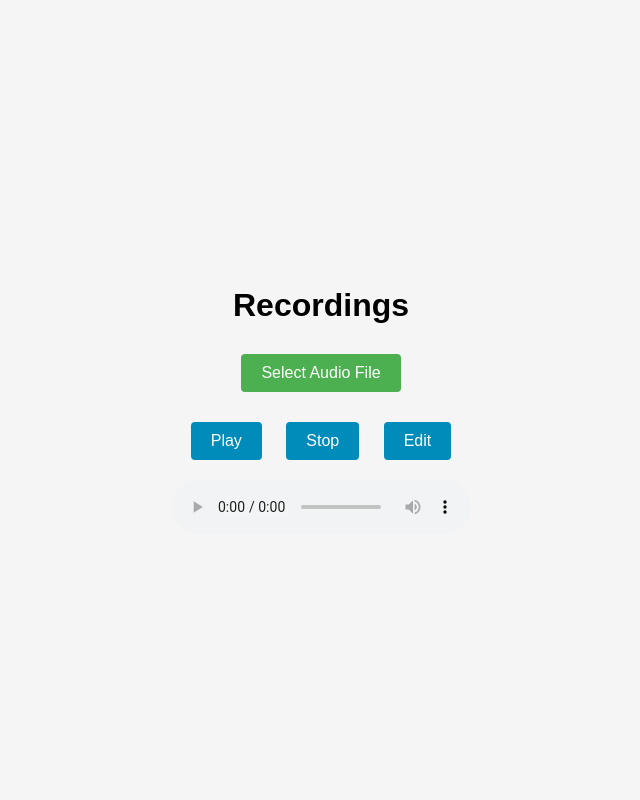
After one commit to lizamozy/Liza-Talia-Final-Proj, a Flask app: template templates/recordings.html in a window 1280 px wide. The commit adds this page. Shown: the whole page, without its empty margins (319-959 px from the left). Run offline with Flask 3, Linux system fonts and the light colour scheme; the template is opened without the code that fills it, so the values that code supplies are empty.

Commit message:
got record button to work, need to now show recordings

```diff
--- a/app.py
+++ b/app.py
@@ -13,25 +13,63 @@
 #all important imports
     #other py files in this folder, simple audio, blah blah
 import thing_file
+import main
+import record
 # ======== Initialize flask app ===========
 app = Flask(__name__)
 
 
 @app.route('/'+thing_file.thing_name)
 def show_home():
+    main.setup()
     return render_template('main_page.html')
 
-
-#create main route
-    #record new audio
-    #view stored audio
-    #edit audio
-
 #record route
+@app.route('/'+thing_file.thing_name+'/record', methods=['POST'])
+def start_record():
     #api call to press button to record sound
     #need to signal the global vairable to chnage recording=True
+    try:
+        main.loop()
+    except KeyboardInterrupt:
+        main.destroy()
+    result = main.record()
+    render_template('main_page.html', result=result)
+
 #route to see recordings
-    #database call to display all of recordings stored in orginal and edited database
+@app.route('/'+thing_file.thing_name+'/view-original')
+def view_original():
+    conn = record.connection("Recordings.db")
+    with conn:
+        sql = '''Select * from original'''
+        cur = conn.cursor()
+        # Execute the select statement
+        cur.execute(sql)
+        # Fetch all the rows from the result set
+        recordings = cur.fetchall()
+        print(recordings)
+    conn.close()
+    render_template('recordings.html', recordings=recordings)
+
+
+@app.route('/'+thing_file.thing_name+'/view-edited')
+def view_edited():
+    conn = record.connection("Recordings.db")
+    with conn:
+        sql = '''Select * from edited'''
+        cur = conn.cursor()
+        # Execute the select statement
+        cur.execute(sql)
+        # Fetch all the rows from the result set
+        recordings = cur.fetchall()
+        print(recordings)
+    conn.close()
+    render_template('recordings.html', recordings=recordings)
+
+
+
+
+
     #next to orginal, have button that says edit
         #goes to edit route
 
@@ -48,6 +86,11 @@
     #play_wav(file_path)
 
 #route to edit
+@app.route('/'+thing_file.thing_name+'/edit')
+def edit_sound():
+    #what funcitons do i call to set up the edit audio??? talia needs to clarify
+    main.rotaryDeal()
+
 
 #speed up
 
@@ -60,5 +103,4 @@
     # chmod -x flask_api_server.py
     #
     # Flask GitHub Issue: https://github.com/pallets/flask/issues/3189
-
     app.run(host="0.0.0.0", port=8080, debug=True)
--- /dev/null
+++ b/templates/recordings.html
@@ -0,0 +1,130 @@
+<!DOCTYPE html>
+<html lang="en">
+<head>
+    <meta charset="UTF-8">
+    <meta name="viewport" content="width=device-width, initial-scale=1.0">
+    <title>The GWU IoT Lecture Recorder and Editer</title>
+    <style>
+        body {
+            font-family: Arial, sans-serif;
+            margin: 0;
+            padding: 0;
+            display: flex;
+            flex-direction: column;
+            align-items: center;
+            justify-content: center;
+            height: 100vh;
+            background-color: #f5f5f5;
+        }
+
+        h1 {
+            margin-bottom: 20px;
+        }
+
+        input[type="file"] {
+            display: none;
+        }
+
+        .upload-btn {
+            background-color: #4CAF50;
+            color: white;
+            padding: 10px 20px;
+            text-align: center;
+            text-decoration: none;
+            display: inline-block;
+            font-size: 16px;
+            margin: 10px 0;
+            cursor: pointer;
+            border: none;
+            border-radius: 4px;
+            transition: background-color 0.3s;
+        }
+
+        .upload-btn:hover {
+            background-color: #45a049;
+        }
+
+        .control-btns {
+            margin-top: 20px;
+        }
+
+        .control-btns button {
+            background-color: #008CBA;
+            color: white;
+            padding: 10px 20px;
+            text-align: center;
+            text-decoration: none;
+            display: inline-block;
+            font-size: 16px;
+            margin: 0 10px;
+            cursor: pointer;
+            border: none;
+            border-radius: 4px;
+            transition: background-color 0.3s;
+        }
+
+        .control-btns button:hover {
+            background-color: #005f7b;
+        }
+
+        #audioPlayer {
+            margin-top: 20px;
+            width: 300px;
+        }
+    </style>
+</head>
+<body>
+    <h1>Recordings</h1>
+
+     <label for="fileInput" class="upload-btn">Select Audio File</label>
+     <input type="file" id="fileInput" accept="audio/*">
+
+    <div class="control-btns" >
+        <button id="playBtn">Play</button>
+        <button id="stopBtn">Stop</button>
+        <button id="editBtn">Edit</button>
+    </div>
+
+        <audio id="audioPlayer" controls></audio>
+
+        <script>
+            let audioPlayer = document.getElementById('audioPlayer');
+            let playBtn = document.getElementById('playBtn');
+            let stopBtn = document.getElementById('stopBtn');
+            let fileInput = document.getElementById('fileInput');
+            let editBtn = document.getElementbyId('editbtn');
+
+            let audioSrc = null;
+
+            fileInput.addEventListener('change', function(event) {
+            let file = event.target.files[0];
+            let objectURL = URL.createObjectURL(file);
+            audioPlayer.src = objectURL;
+            audioSrc = objectURL;
+            });
+
+            playBtn.addEventListener('click', function() {
+                        if (audioSrc) {
+                            audioPlayer.play();
+                        } else {
+                            alert('No audio selected.');
+                        }
+                    });
+             editBtn.addEventListener('click', function() {
+            // Add your edit functionality here
+            alert('Edit functionality will be implemented here.');
+            });
+
+            stopBtn.addEventListener('click', function() {
+                audioPlayer.pause();
+                audioPlayer.currentTime = 0;
+            });
+
+            editBtn.addEventListener('click', function() {
+            alert('Edit functionality will be implemented here.');
+            //call edit route from flask app
+            });
+
+        </script>
+</body>
+</html>
```
Also changed, not shown: main.py (+17 -0 lines), templates/main_page.html (+18 -42 lines), Recordings.db, 3 other files.
